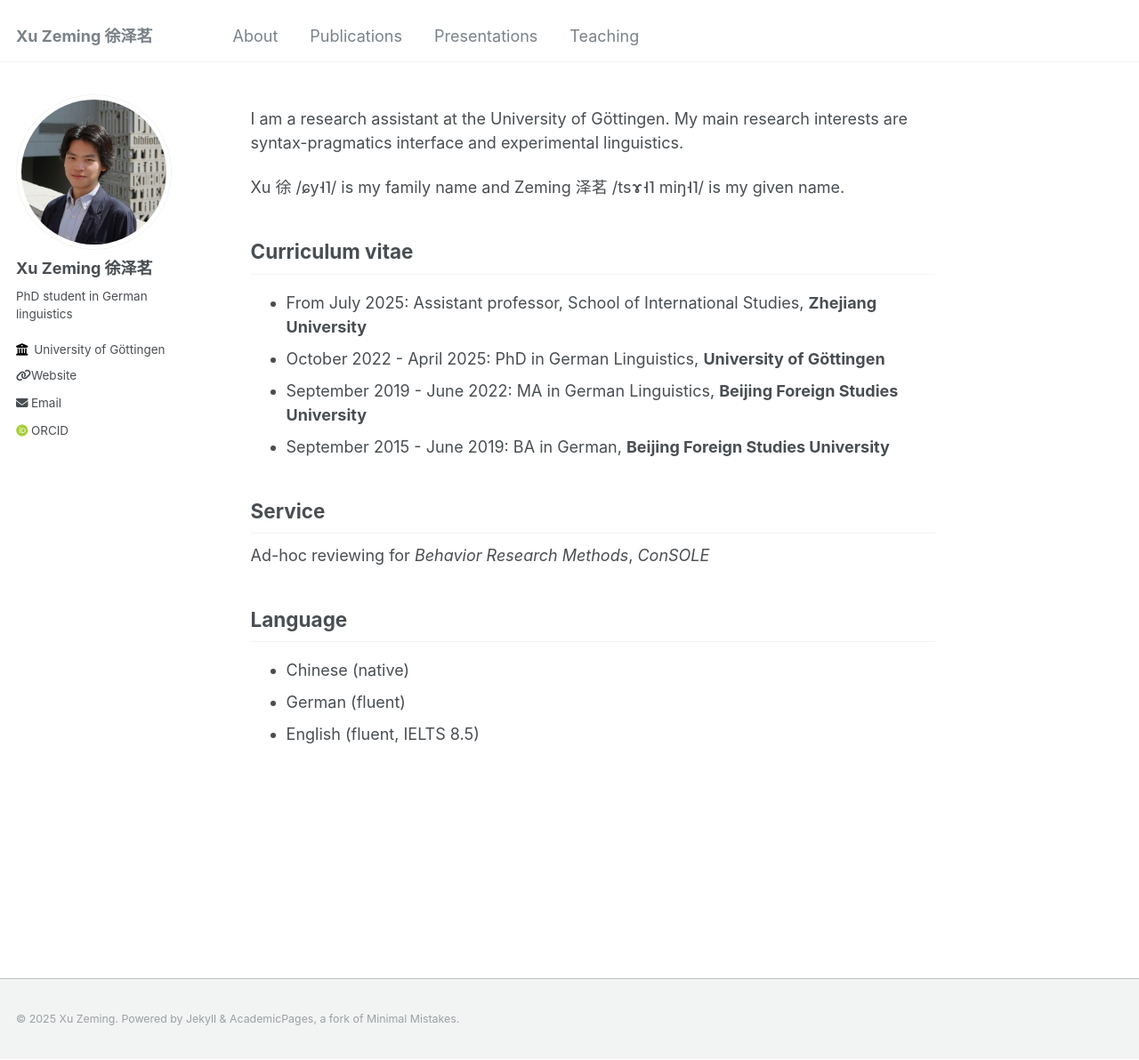
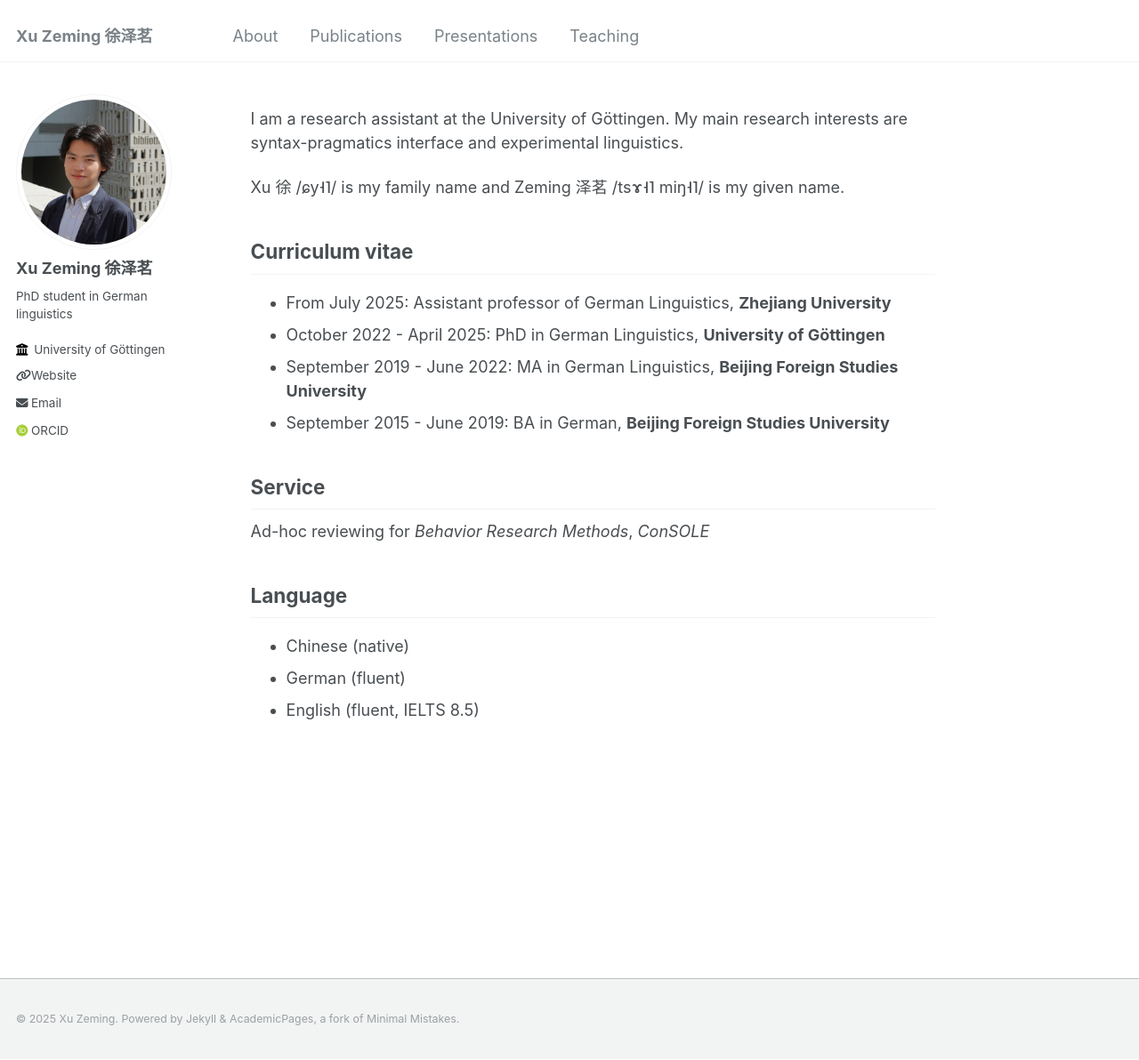
Before and after one commit to xu-zeming/xu-zeming.github.io, a Jekyll site: the page built from _pages/about.md, in a window 1280 px wide and 1192 px high. Shown: the whole window at 89% size. Built offline with Jekyll 4.4.1, drawn with Linux system fonts in a browser that asks for light colours; some web fonts are replaced.

Commit message:
modified:   _pages/about.md

```diff
--- a/_pages/about.md
+++ b/_pages/about.md
@@ -12,7 +12,7 @@ Xu 徐 /ɕy˧˥/ is my family name and Zeming 泽茗 /tsɤ˧˥ miŋ˧˥/ is my g
 
 Curriculum vitae
 ---
-* From July 2025: Assistant professor, School of International Studies, **Zhejiang University**
+* From July 2025: Assistant professor of German Linguistics, **Zhejiang University**
 * October 2022 - April 2025: PhD in German Linguistics, **University of Göttingen**
 * September 2019 - June 2022: MA in German Linguistics, **Beijing Foreign Studies University**
 * September 2015 - June 2019: BA in German, **Beijing Foreign Studies University**
```
